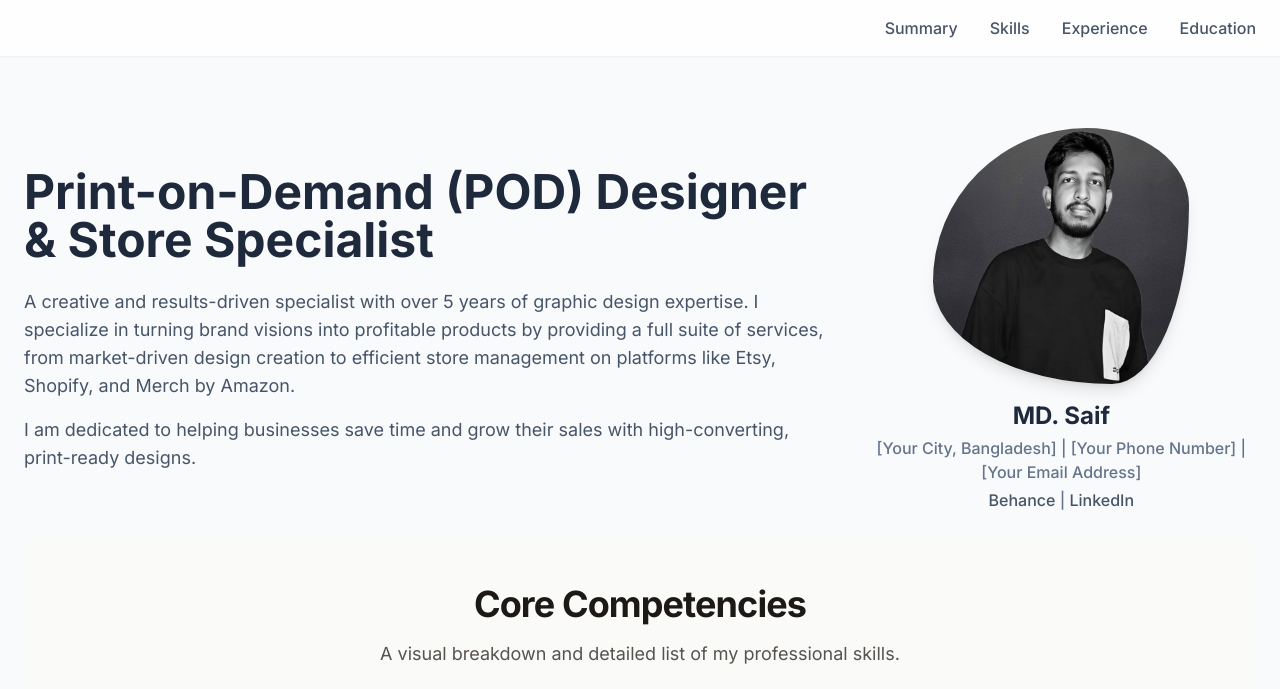
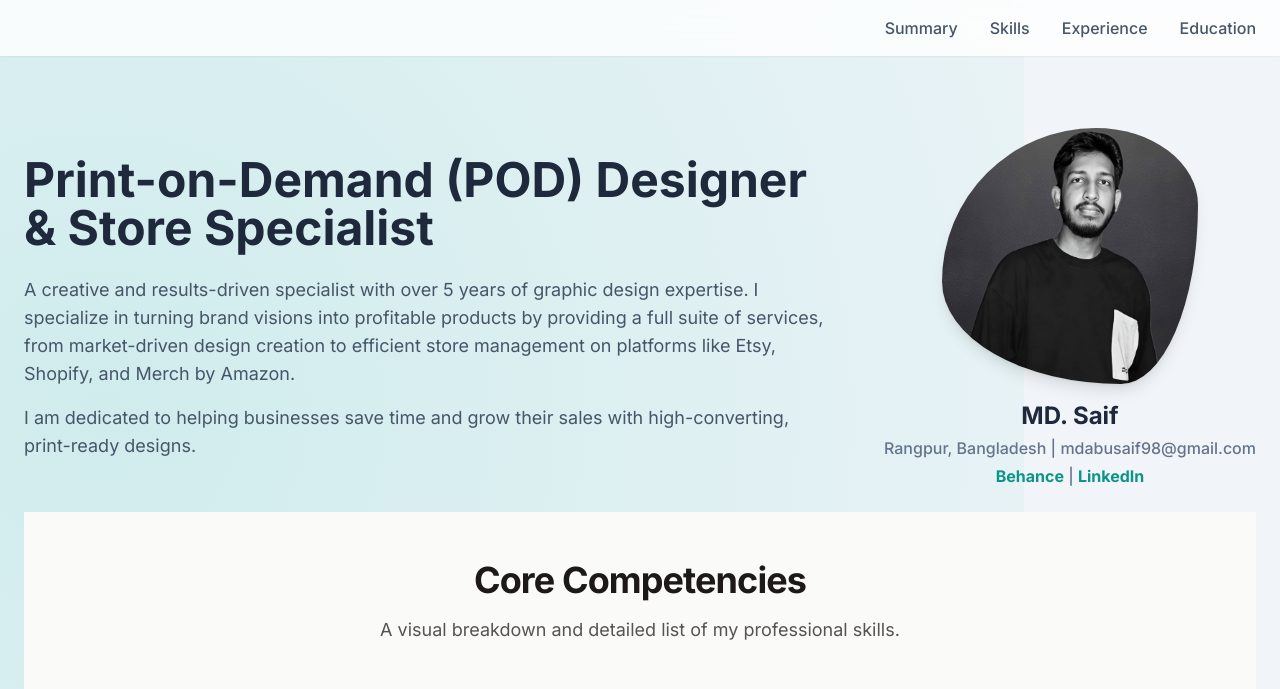
Before and after one commit to mdabusaif98-ui/POD-Resume, a plain HTML site: page index.html in a window 1280 px wide. Shown: the top 689 px of the page. Drawn offline with nearby package versions, Linux system fonts and the light colour scheme.

Commit message:
Update index.html

```diff
--- a/index.html
+++ b/index.html
@@ -9,19 +9,19 @@
     <link rel="preconnect" href="https://fonts.googleapis.com">
     <link rel="preconnect" href="https://fonts.gstatic.com" crossorigin>
     <link href="https://fonts.googleapis.com/css2?family=Inter:wght@400;500;600;700&display=swap" rel="stylesheet">
-    <!-- Chosen Palette: Warm Neutrals (Slate) with a Teal Accent -->
-    <!-- Application Structure Plan: A single-page application with a sticky top navigation for easy access to key sections (Summary, Skills, Experience, Education). The structure is designed to guide the user through a narrative of professional capabilities. It starts with a broad summary and key achievements, then allows interactive exploration of skills via a filterable chart, followed by a chronological journey through an interactive timeline of experience. This is more engaging than a linear document and allows recruiters to quickly access the information most relevant to them, enhancing usability. -->
-    <!-- Visualization & Content Choices:
-        - Report Info: Core Competencies (list of skills). Goal: Organize and allow exploration. Viz/Method: Interactive Doughnut Chart (Chart.js) and filterable lists. Interaction: Clicking a chart segment filters the visible skill list; clicking again deselects. Justification: Condenses a long list into a visual summary and provides a focused view, which is more user-friendly than scrolling. Library: Chart.js.
-        - Report Info: Key Metrics (5000+ designs, 1500+ listings). Goal: Inform and impress. Viz/Method: Large-font "Key Stats" cards. Interaction: Numbers animate (count up) when scrolled into view. Justification: Draws immediate attention to key achievements, creating a strong impact. Library/Method: Vanilla JS with IntersectionObserver.
-        - Report Info: Professional Experience. Goal: Show career progression. Viz/Method: Vertical Timeline. Interaction: Each job entry is a clickable accordion, revealing details on demand. Justification: A timeline is a natural and visually appealing way to represent career history, and the accordion keeps the UI clean and focused. Library/Method: HTML/CSS/JS.
-    -->
-    <!-- CONFIRMATION: NO SVG graphics used. NO Mermaid JS used. -->
     <style>
         body {
             font-family: 'Inter', sans-serif;
-            background-color: #f8fafc; /* slate-50 */
+            background-color: #f1f5f9; /* slate-100 */
             color: #1e293b; /* slate-800 */
+            position: relative;
+            overflow-x: hidden;
+            background-image:
+                radial-gradient(circle at 10% 20%, rgba(20,184,166,0.15) 0%, rgba(20,184,166,0) 70%),
+                radial-gradient(circle at 90% 80%, rgba(13,148,136,0.1) 0%, rgba(13,148,136,0) 70%);
+            background-repeat: no-repeat;
+            background-size: 80% 80%, 60% 60%;
+            background-position: top left, bottom right;
         }
         .chart-container {
             position: relative;
@@ -52,7 +52,7 @@
             left: -0.5rem;
             top: 0.25rem;
             background-color: #0d9488; /* teal-600 */
-            border: 2px solid #f8fafc; /* slate-50 */
+            border: 2px solid #e2e8f0; /* slate-200 */
         }
         .custom-shape {
             border-radius: 60% 40% 30% 70% / 60% 30% 70% 40%;
@@ -99,10 +99,10 @@
                         <img src="pranto.jpg" alt="Professional headshot of MD. Saif" class="custom-shape w-48 h-48 md:w-64 md:h-64 shadow-lg">
                         <h3 class="text-2xl font-bold text-slate-800 mt-4">MD. Saif</h3>
                         <div class="mt-1 text-center text-slate-500 font-medium">
-                            <p>[Your City, Bangladesh] | [Your Phone Number] | [Your Email Address]</p>
+                            <p>Rangpur, Bangladesh |             mdabusaif98@gmail.com</p>
                             <p class="mt-1">
-                                <a href="#" class="text-slate-600 hover:text-teal-600 transition-colors">Behance</a> |
-                                <a href="#" class="text-slate-600 hover:text-teal-600 transition-colors">LinkedIn</a>
+                                <a href="https://www.behance.net/abutocreatives" class="text-teal-600 hover:text-teal-600 transition-colors font-bold">Behance</a> |
+                                <a href="https://www.linkedin.com/in/md-saif-designer/" class="text-teal-600 hover:text-teal-600 transition-colors font-bold">LinkedIn</a>
                             </p>
                         </div>
                     </div>
@@ -132,7 +132,7 @@
                                 <li>Canva</li>
                             </ul>
                         </div>
-                         <div class="bg-white p-6 rounded-lg shadow-sm">
+                        <div class="bg-white p-6 rounded-lg shadow-sm">
                             <h3 class="font-bold text-lg text-teal-700 mb-3">Design Skills</h3>
                             <ul class="space-y-2 text-stone-600">
                                 <li>T-shirt & SVG Design</li>
```
